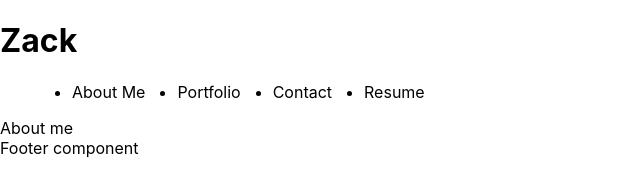
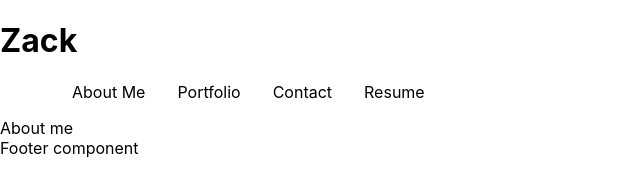
Before and after one commit to ZackHuston/React-Portfolio, a React (Create React App) app: page / in a window 1280 px wide. Shown: the top 172 px of the page, without its empty margins (0-640 px from the left). Built offline with nearby package versions, Linux system fonts and the light colour scheme.

Commit message:
Updated Components

```diff
--- a/src/components/Header.js
+++ b/src/components/Header.js
@@ -1,7 +1,14 @@
+import AboutMe from './AboutMe'
+import Portfolio from './Portfolio'
+import Contact from './Contact'
+import Resume from './Resume'
+
+
 const styles = {
     navBar: {
         display: 'flex',
         flexDirection: 'row',
+        listStyle: 'none'
     },
     navItem: {
         marginLeft: '2rem'
@@ -9,19 +16,19 @@ const styles = {
 }
 
 
-export  function Header({onNavItemClick}) {
-    return(
+export function Header({ onNavItemClick }) {
+    return (
         <div>
             <h1>Zack</h1>
             <nav>
-                <ul style = {styles.navBar}>
+                <ul style={styles.navBar}>
                     {
-                        NAV_ITEM_NAMES.map(item =>{
-                            return(
+                        NAV_ITEMS.map(item => {
+                            return (
                                 <li
                                     key={item.itemName}
                                     onClick={() => onNavItemClick(item.itemName)}
-                                    style ={styles.navItem}>
+                                    style={styles.navItem}>
                                     {item.itemName}
                                 </li>
                             )
@@ -34,17 +41,21 @@ export  function Header({onNavItemClick}) {
 }
 
 
-export const NAV_ITEM_NAMES = [
+export const NAV_ITEMS = [
     {
-        itemName: 'About Me'
+        itemName: 'About Me',
+        component: <AboutMe />
     },
     {
-        itemName: 'Portfolio'
+        itemName: 'Portfolio',
+        component: <Portfolio />
     },
     {
-        itemName: 'Contact'
+        itemName: 'Contact',
+        component: <Contact />
     },
     {
-        itemName: 'Resume'
+        itemName: 'Resume',
+        component: <Resume />
     }
 ]
--- a/src/components/Navigation.js
+++ b/src/components/Navigation.js
@@ -1,10 +1,7 @@
 import { useState } from 'react';
-import {Header, NAV_ITEM_NAMES } from './Header';
+import {Header, NAV_ITEMS } from './Header';
 import {Footer} from './Footer';
-import AboutMe from './AboutMe';
-import Portfolio from './Portfolio';
-import Contact from './Contact';
-import Resume from './Resume';
+
 
 export default function Navigation() {
 
@@ -15,14 +12,10 @@ export default function Navigation() {
     }
 
     const renderCurrentPage = () => {
-        if (currentPage === 'About Me'){
-            return <AboutMe />
-        } else if (currentPage === 'Portfolio'){
-            return <Portfolio />
-        } else if (currentPage === 'Contact'){
-            return <Contact />
-        } else if (currentPage === "Resume"){
-            return <Resume />
+        for (const navItem of NAV_ITEMS) {
+            if (currentPage === navItem.itemName) {
+                return navItem.component;
+            }
         }
 
     }
```
